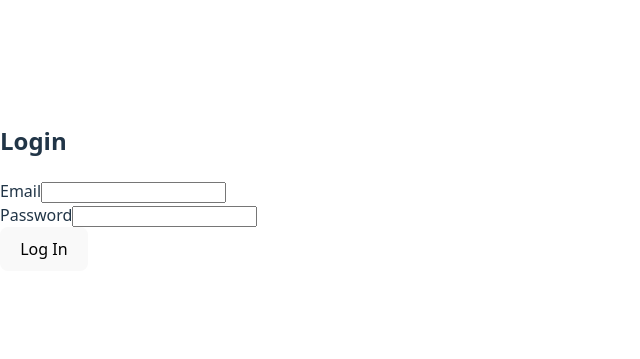
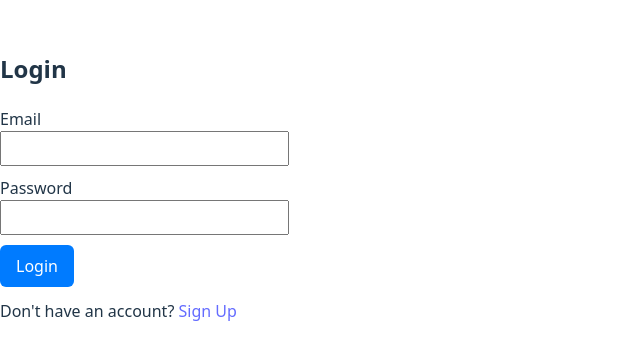
Before and after one commit to Manzi-Elvis/Employee-Management-System, a React (Vite) app in the folder Frontend/: page /login in a window 1280 px wide. Shown: the part 213-572 px from the top of the page, without its empty margins (0-640 px from the left). Built offline with nearby package versions, Linux system fonts and the light colour scheme; no server answers.

Commit message:
Updated log in

```diff
--- a/Frontend/src/pages/Login.jsx
+++ b/Frontend/src/pages/Login.jsx
@@ -1,8 +1,8 @@
 import React, { useState } from 'react';
-import { useNavigate } from 'react-router-dom';
-import api from '../api/api';
+import { useNavigate, Link } from 'react-router-dom';
+import API from '../api/api';
 
-const Login = () => {
+export default function Login() {
   const [email, setEmail] = useState('');
   const [password, setPassword] = useState('');
   const [error, setError] = useState('');
@@ -10,51 +10,60 @@ const Login = () => {
 
   const handleSubmit = async (e) => {
     e.preventDefault();
+    setError('');
     try {
-      const res = await api.post('/auth/login', { email, password });
-      localStorage.setItem('token', res.data.token);
+      const res = await API.post('/auth/login', { email, password });
+      localStorage.setItem('token', res.data.data.token);
+      localStorage.setItem('user', JSON.stringify(res.data.data));
       navigate('/');
     } catch (err) {
-      setError(err.response?.data?.message || 'Invalid credentials');
+      console.error(err);
+      setError(err?.response?.data?.error || 'Invalid credentials.');
     }
   };
 
   return (
-    <div className="flex justify-center items-center min-h-screen bg-gray-100">
-      <div className="bg-white shadow-md rounded-lg p-8 w-full max-w-md">
-        <h2 className="text-2xl font-semibold text-center mb-6">Login</h2>
-        {error && <p className="text-red-500 text-center mb-4">{error}</p>}
-        <form onSubmit={handleSubmit} className="space-y-4">
-          <div>
-            <label className="block text-sm font-medium text-gray-700">Email</label>
+    <div style={{ maxWidth: 400, margin: '100px auto' }}>
+      <h2>Login</h2>
+      <form onSubmit={handleSubmit}>
+        <div style={{ marginBottom: 10 }}>
+          <label>Email</label>
           <input
             type="email"
-              className="mt-1 block w-full border-gray-300 rounded-md shadow-sm focus:ring-indigo-500 focus:border-indigo-500"
             value={email}
             onChange={(e) => setEmail(e.target.value)}
             required
+            style={{ width: '100%', padding: 8 }}
           />
         </div>
-          <div>
-            <label className="block text-sm font-medium text-gray-700">Password</label>
+        <div style={{ marginBottom: 10 }}>
+          <label>Password</label>
           <input
             type="password"
-              className="mt-1 block w-full border-gray-300 rounded-md shadow-sm focus:ring-indigo-500 focus:border-indigo-500"
             value={password}
             onChange={(e) => setPassword(e.target.value)}
             required
+            style={{ width: '100%', padding: 8 }}
           />
         </div>
+        {error && <p style={{ color: 'red' }}>{error}</p>}
         <button
           type="submit"
-            className="w-full bg-indigo-600 text-white py-2 px-4 rounded hover:bg-indigo-700 transition"
+          style={{
+            background: '#007bff',
+            color: '#fff',
+            padding: '10px 16px',
+            border: 'none',
+            borderRadius: '6px',
+            cursor: 'pointer',
+          }}
         >
-            Log In
+          Login
         </button>
       </form>
-      </div>
+      <p style={{ marginTop: 12 }}>
+        Don't have an account? <Link to="/signup">Sign Up</Link>
+      </p>
     </div>
   );
-};
-
-export default Login;
+}
```
Lines whose indentation alone changed are shown as unchanged.
